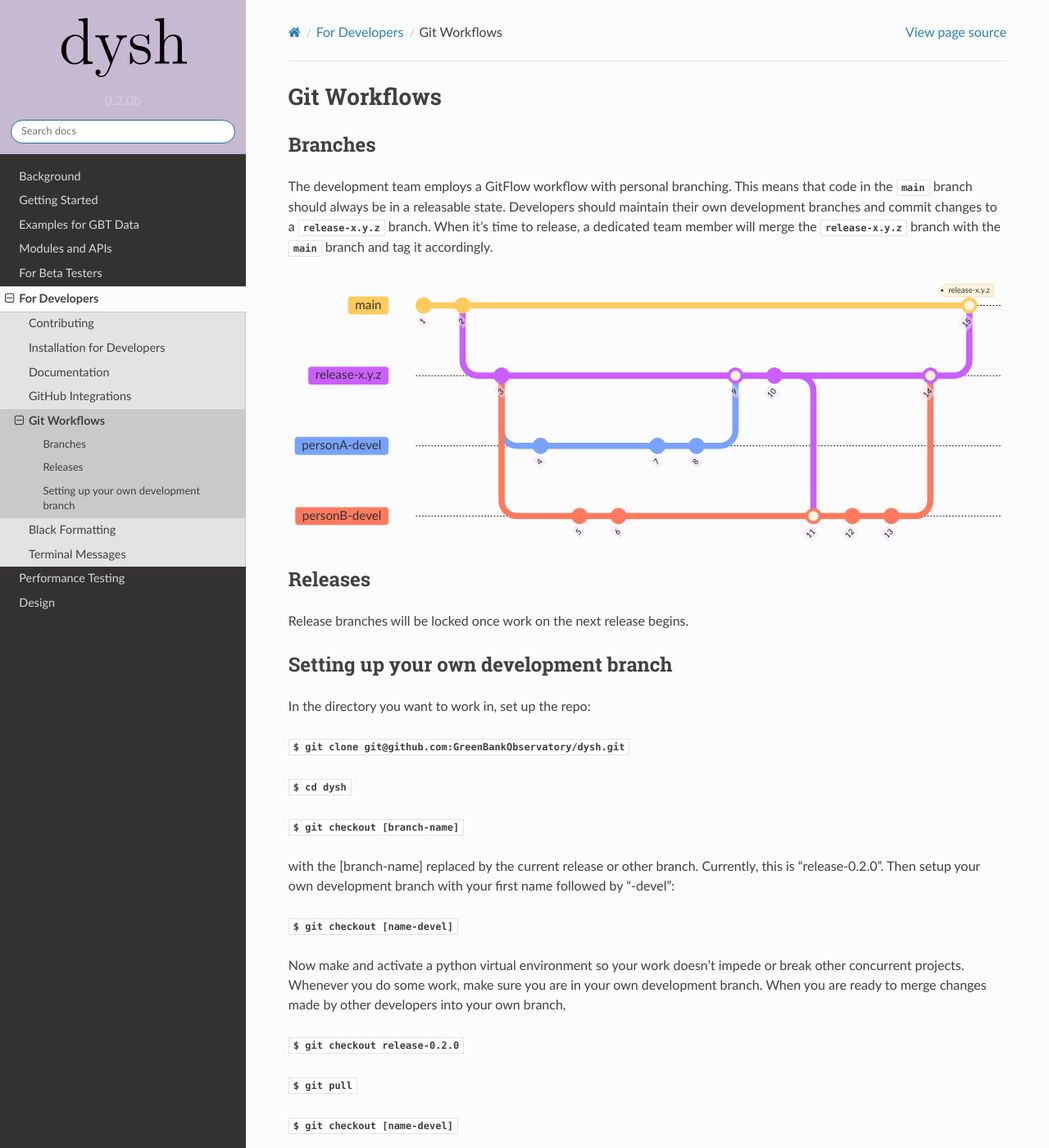
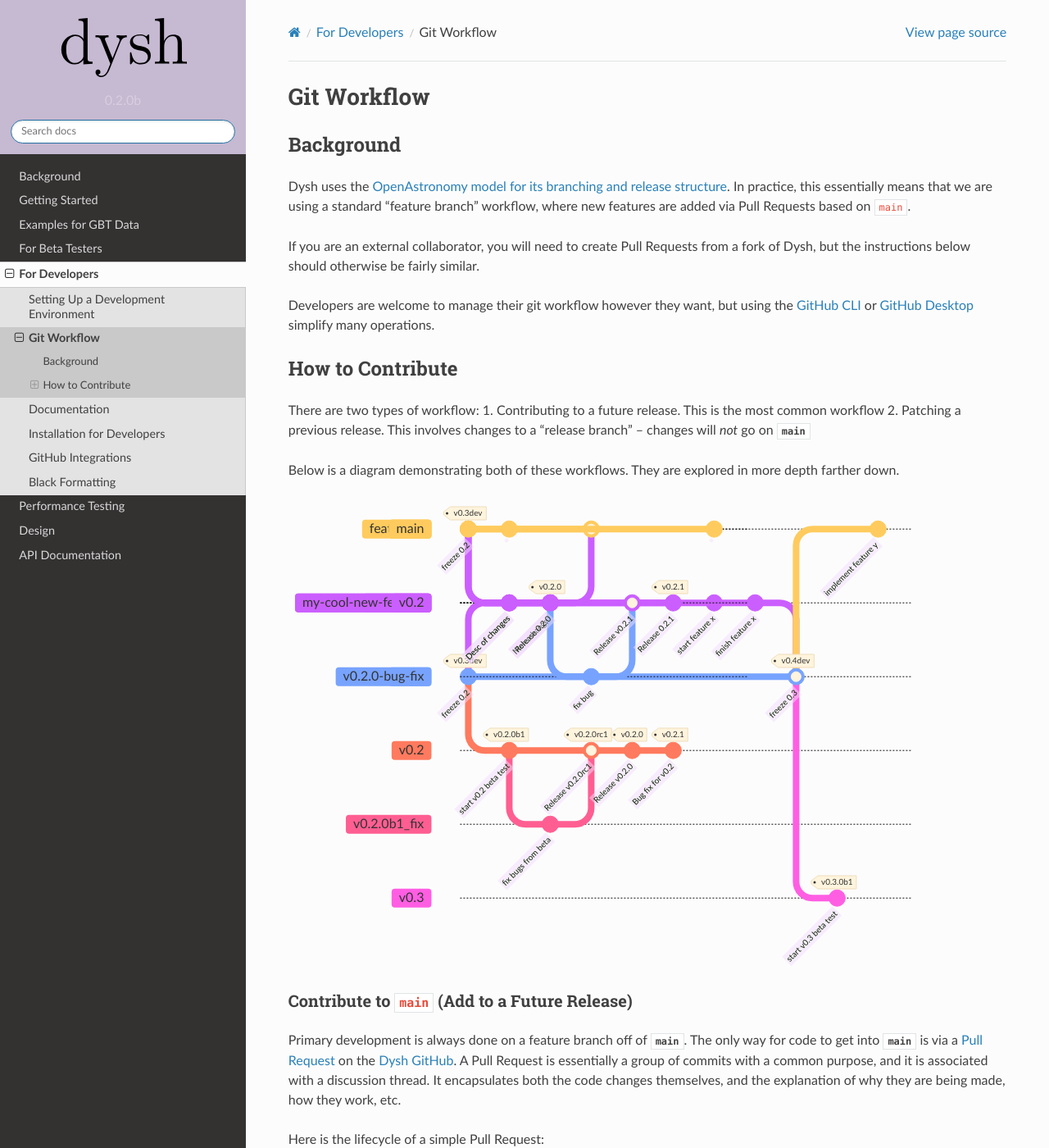
Before and after one commit to GreenBankObservatory/dysh, a Sphinx documentation site: the page built from docs/source/for_developers/git_workflows.rst, in a window 1280 px wide and 1400 px high. Shown: the whole window at 82% size. Built offline with Sphinx 7.4.7 and the Read the Docs theme 2.0.0, drawn with Linux system fonts in a browser that asks for light colours; pages that are not in the unit, such as notebooks, are missing from menus; some of the changed text lies outside the part shown.

```diff
--- a/docs/source/for_developers/git_workflows.rst
+++ b/docs/source/for_developers/git_workflows.rst
@@ -1,84 +1,153 @@
-*************
-Git Workflows
-*************
+************
+Git Workflow
+************
 
-Branches
-========
+Background
+==========
 
-The development team employs a GitFlow workflow with personal branching. This means that code in the `main` branch should always be in a releasable state. Developers should maintain their own development branches and commit changes to a `release-x.y.z` branch. When it's time to release, a dedicated team member will merge the `release-x.y.z` branch with the `main` branch and tag it accordingly.
+Dysh uses the `OpenAstronomy model for its branching and release structure <https://packaging-guide.openastronomy.org/en/latest/releasing.html#releasing-from-branches>`_. In practice, this essentially means that we are using a standard "feature branch" workflow, where new features are added via Pull Requests based on ``main``.
+
+If you are an external collaborator, you will need to create Pull Requests from a fork of Dysh, but the instructions below should otherwise be fairly similar.
+
+Developers are welcome to manage their git workflow however they want, but using the `GitHub CLI <https://cli.github.com/>`_ or `GitHub Desktop <https://desktop.github.com/>`_ simplify many operations.
+
+How to Contribute
+=================
+
+
+There are two types of workflow:
+1. Contributing to a future release. This is the most common workflow
+2. Patching a previous release. This involves changes to a "release branch" -- changes will *not* go on `main`
+
+Below is a diagram demonstrating both of these workflows. They are explored in more depth farther down.
 
 .. mermaid::
 
-    %%{init: { 'theme': 'base' } }%%
+    %%{init: { 'logLevel': 'debug', 'theme': 'base', 'gitGraph': {'showBranches': true, 'showCommitLabel':true,'mainBranchOrder': 10}} }%%
 
     gitGraph
-        commit id: "1"
-        commit id: "2"
-        branch release-x.y.z order: 1
-        commit id: "3"
-        branch personB-devel order: 3
-        branch personA-devel order: 2
-        commit id: "4"
-        checkout personB-devel
-        commit id: "5"
-        commit id: "6"
-        checkout personA-devel
-        commit id: "7"
-        commit id: "8"
-        checkout release-x.y.z
-        merge personA-devel id: "9"
-        commit id: "10"
-        checkout personB-devel
-        merge release-x.y.z id: "11"
-        commit id: "12"
-        commit id: "13"
-        checkout release-x.y.z
-        merge personB-devel id: "14"
+
+        commit id: "freeze 0.2" tag: "v0.3dev"
+        branch v0.2 order: 11
+
+        checkout v0.2
+        commit id: "start v0.2 beta test" tag: "v0.2.0b1"
+
+        branch v0.2.0b1_fix order: 14
+        commit id: "fix bugs from beta"
+        checkout v0.2
+        merge v0.2.0b1_fix id: "Release v0.2.0rc1" tag: "v0.2.0rc1"
+        commit id: "Release v0.2.0" tag: "v0.2.0"
+        commit id: "Bug fix for v0.2" tag: "v0.2.1"
+        checkout v0.2
+
         checkout main
-        merge release-x.y.z  id: "15" tag: "release-x.y.z"
+        branch feature_x order:3
+        commit id: "start feature x"
+        commit id: "finish feature x"
+        checkout main
+        merge feature_x id: "freeze 0.3" tag: "v0.4dev"
 
-Releases
-========
+        branch v0.3 order:100
+        commit id: "start v0.3 beta test" tag: "v0.3.0b1"
+        checkout main
 
-Release branches will be locked once work on the next release begins.
+        branch feature_y order:1
+        checkout feature_y
+        commit id:"implement feature y"
+        checkout main
 
-Setting up your own development branch
-======================================
+Contribute to ``main`` (Add to a Future Release)
+++++++++++++++++++++++++++++++++++++++++++++++++
 
-In the directory you want to work in, set up the repo:
 
-`$ git clone git@github.com:GreenBankObservatory/dysh.git`
+Primary development is always done on a feature branch off of `main`. The only way for code to get into `main` is via a `Pull Request <https://docs.github.com/en/pull-requests/collaborating-with-pull-requests/proposing-changes-to-your-work-with-pull-requests/about-pull-requests>`_ on the `Dysh GitHub <https://github.com/GreenBankObservatory/dysh>`_. A Pull Request is essentially a group of commits with a common purpose, and it is associated with a discussion thread. It encapsulates both the code changes themselves, and the explanation of why they are being made, how they work, etc.
 
-`$ cd dysh`
+Here is the lifecycle of a simple Pull Request:
 
-`$ git checkout [branch-name]`
+.. code-block:: sh
 
-with the [branch-name] replaced by the current release or other branch. Currently, this is "release-0.2.0". Then setup your own development branch with your first name followed by "-devel":
+    git checkout main
+    git fetch origin main
+    git checkout -b my-cool-new-feature
+    # <make some code changes>
+    git commit -am "Desc of changes"
+    # <make some code changes>
+    git commit -am "More changes"
+    git push origin my-cool-new-feature
 
-`$ git checkout [name-devel]`
+At this point, the developer considers the work complete, and the Dysh GitHub has a new branch, ``my-cool-new-feature``, and the developer's repo will look like:
 
-Now make and activate a python virtual environment so your work doesn't impede or break other concurrent projects. Whenever you do some work, make sure you are in your own development branch. When you are ready to merge changes made by other developers into your own branch,
+.. mermaid::
 
-`$ git checkout release-0.2.0`
+    %%{init: { 'logLevel': 'debug', 'theme': 'base', 'gitGraph': {'showBranches': true, 'showCommitLabel':true}} }%%
 
-`$ git pull`
+    gitGraph
+        commit id:" "
+        branch my-cool-new-feature
+        checkout my-cool-new-feature
+        commit id: "Desc of changes"
+        commit id: "More changes"
 
-`$ git checkout [name-devel]`
+Now they can open a Pull Request in the Dysh repo on GitHub.
 
-`$ git merge release-0.2.0`
+At this point, a few things happen:
 
-When you are ready to commit changes, review what's been changed with
+1. GitHub CI kicks off, which runs code quality checks and unit tests
+2. Another developer will review your code contribution
+3. Discussion of the new feature will occur
+4. Eventually, the PR will be accepted or rejected
+    - If it is accepted, it will be merged into ``main`` and be a part of the next release
+    - If it is rejected, it will go nowhere
 
-`$ git status`
 
-and then add the intended files using
+If accepted, the Dysh repo will now look like:
 
-`$ git add [path/to/changed/file]`
+.. mermaid::
 
-check `dysh/.gitignore` to make sure you are not adding ignored files (virtual environment data, `_build/`, etc.). Then commit and push with
+    %%{init: { 'logLevel': 'debug', 'theme': 'base', 'gitGraph': {'showBranches': true, 'showCommitLabel':true}} }%%
 
-`$ git commit -m "[this is my commit message]"`
+    gitGraph
+        commit id:" "
+        branch my-cool-new-feature
+        checkout my-cool-new-feature
+        commit id: "Desc of changes"
+        commit id: "More changes"
+        checkout main
+        merge my-cool-new-feature
 
-`$ git push`
 
-The first time you run this, it will give a command about setting the origin upstream. Simply copy and run that command. Users of GitHub Desktop can also achieve all of these above steps using the app interface. Next, go to the `dysh GitHub page <https://github.com/GreenBankObservatory/dysh/>`_ and submit a pull request.
+
+
+Contribute to a Previous Release (Add to a release branch)
+++++++++++++++++++++++++++++++++++++++++++++++++++++++++++
+
+In this example, release ``v0.2.0`` has been released, and development has started on ``v0.3.0`` (on ``main``). Then, a bug is reported in ``v0.2.0``, necessitating a bug fix.
+
+
+.. mermaid::
+
+    %%{init: { 'logLevel': 'debug', 'theme': 'base', 'gitGraph': {'showBranches': true, 'showCommitLabel':true}} }%%
+
+    gitGraph
+
+        commit id: "freeze 0.2" tag: "v0.3dev"
+        branch v0.2
+
+        checkout v0.2
+
+        checkout main
+        commit id: "  "
+        checkout v0.2
+
+        commit id: "Release 0.2.0" tag: "v0.2.0"
+        branch v0.2.0-bug-fix
+        commit id: "fix bug"
+        checkout v0.2
+        merge v0.2.0-bug-fix id: "Release v0.2.1"
+        commit id: "Release 0.2.1" tag: "v0.2.1"
+
+        checkout v0.2
+
+        checkout main
+        commit id: " "
--- a/docs/source/modules/index.rst
+++ b/docs/source/modules/index.rst
@@ -1,6 +1,8 @@
-****************
-Modules and APIs
-****************
+*****************
+API Documentation
+*****************
+
+Documentation for Dysh's public API
 
 .. toctree::
    :maxdepth: 2
```
Also changed, not shown: docs/source/for_developers/doc_standards.rst (+30 -26 lines), docs/source/for_developers/index.rst (+5 -4 lines), docs/source/for_developers/setup_dev_env.rst (added, +78 -0 lines), docs/source/for_developers/terminal_messages.rst (deleted, +0 -30 lines), docs/source/index.rst (+8 -7 lines), docs/source/for_developers/dev_guide.rst (added).
